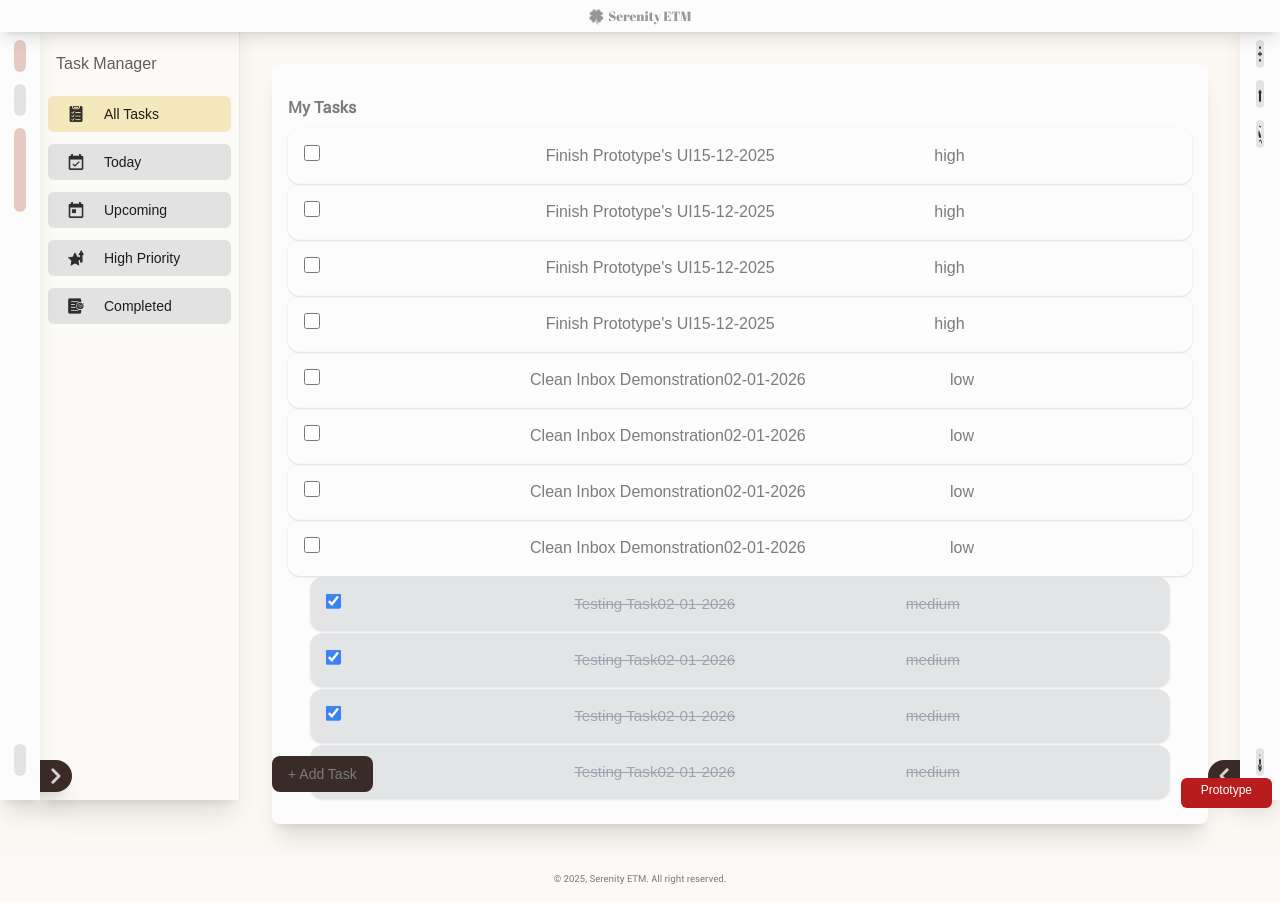
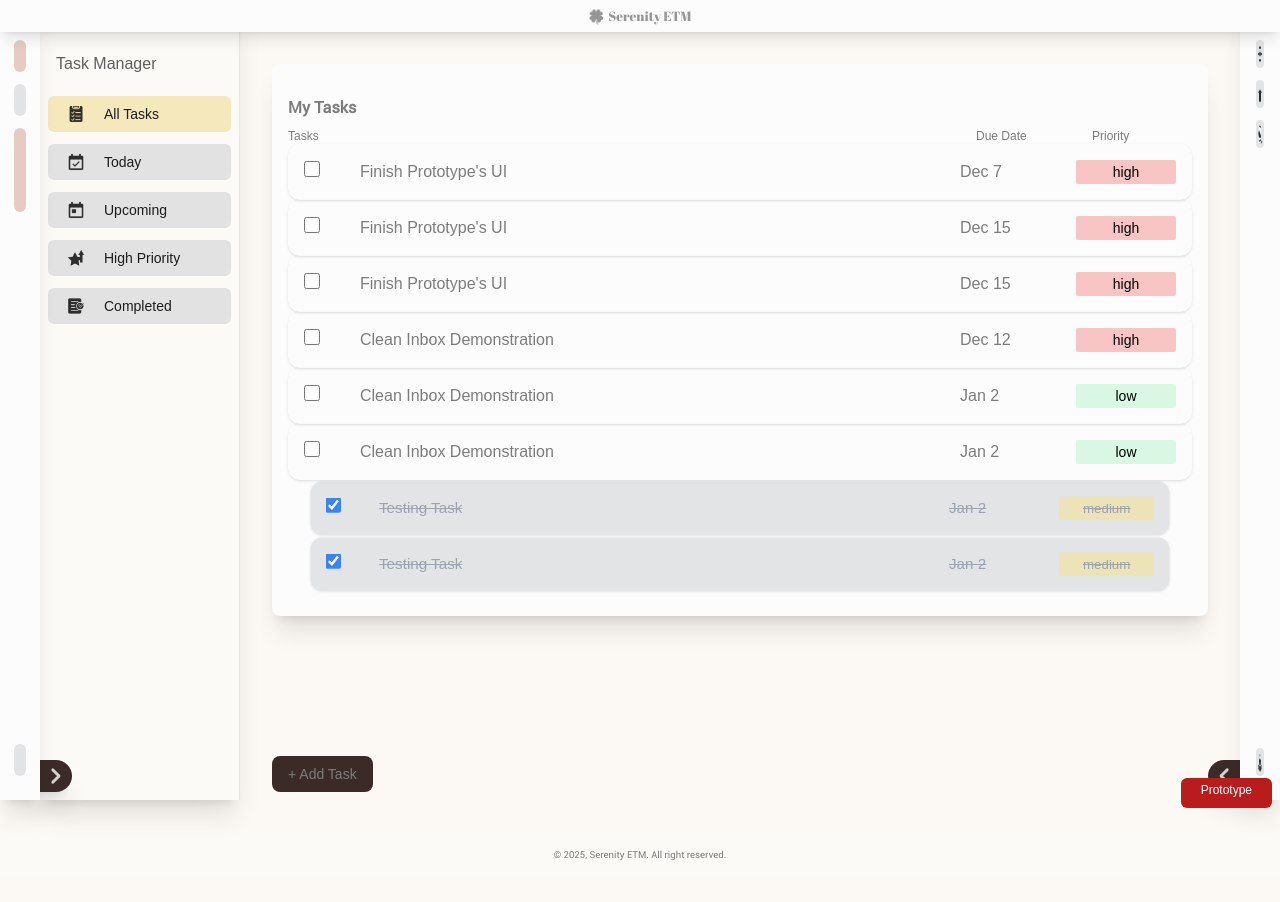
Before and after one commit to rubaisha-rn/Serenity-ETM, a Next.js app in the folder serenity-etm/: page /tasks in a window 1280 px wide. After the commit the page ends 878 px from the top, so only its background shows below. Built offline with nearby package versions, Linux system fonts and the light colour scheme.

Commit message:
Improved UI.

```diff
--- a/serenity-etm/src/app/tasks/page.js
+++ b/serenity-etm/src/app/tasks/page.js
@@ -41,8 +41,19 @@ export default function TasksPage() {
                 results = results.filter((t) => t.priority === 'high').slice(0,3);
             }
 
+            const today = new Date();
+            today.setHours(0, 0, 0, 0);
+
+            const tomorrow = new Date(today);
+            today.setDate(today.getDate() + 1);
+
             if (showTasks === 'today') {
-                results = results.filter((t) => t.due === today);
+                results = results.filter((t) => {
+                    if (!t.due) return false;
+                    const [day, month, year] = t.due.split('-');
+                    const taskDate = new Date(`${year}-${month}-${day}`);
+                    return taskDate >= today && taskDate < tomorrow;
+                });
             }
             else if (showTasks === 'completed') {
                 results = results.filter((t) => t.completed);
@@ -51,7 +62,13 @@ export default function TasksPage() {
                 results = results.filter((t) => t.priority === 'high');
             }
             else if (showTasks === 'upcoming') {
-                results = results.filter((t) => t.due >= today);
+                results = results.filter((t) => {
+                    if (!t.due) return false;
+                    const [day, month, year] = t.due.split('-');
+                    const taskDate = new Date(`${year}-${month}-${day}`);
+                    taskDate.setHours(0, 0, 0, 0);
+                    return taskDate.getTime() >= today.getTime();
+                });
             }
         }
         results.sort(sortTasks);
@@ -160,8 +177,31 @@ export default function TasksPage() {
 
                         <h1 className={`${textCClasses[theme]} font-Roboto font-bold my-2`}>My Tasks</h1>
 
+                        <div className="grid grid-cols-[40px_3fr_100px_100px] gap-4 items-center text-left">
+                            <div>
+                                <p className="text-xs">Tasks</p>
+                            </div>
+                            <div/>
+                            <div>
+                                <p className="text-xs">Due Date</p>
+                            </div>
+                            <div>
+                                <p className="text-xs">Priority</p>
+                            </div>
+                        </div>
+
                         <AnimatePresence>
-                            {sorted.map((task) => (
+                            {sorted.map((task) => {
+
+                                const formattedDate = (() => {
+                                    if (!task.due) return '';
+                                    const [day, month, year] = task.due.split('-');
+                                    if (!day || !month || !year) return '';
+                                    const monthNames = ['Jan', 'Feb', 'Mar', 'Apr', 'May', 'Jun', 'Jul', 'Aug', 'Sep', 'Oct', 'Nov', 'Dec'];
+                                    return `${monthNames[parseInt(month, 10) -1]} ${parseInt(day, 10)}`
+                                })();
+
+                                return (
                                     <motion.div
                                         key={task.id}
                                         layout
@@ -173,10 +213,11 @@ export default function TasksPage() {
                                         }}
                                         exit={{opacity: 0, y: -10}}
                                         transition={{duration: 0.3}}
-                                    className={`p-4 rounded-xl shadow flex ${task.completed ? `${completedTasksClasses[theme][stressPalette]}` : 'bg-white-200'}`}
+                                        className={`p-4 rounded-xl shadow
+                                        grid grid-cols-[40px_3fr_100px_100px] gap-4 items-center text-left ${task.completed ? `${completedTasksClasses[theme][stressPalette]}` : 'bg-white-200'}`}
                                     >
 
-                                    <div className={`flex-1`}>
+                                        <div>
                                             <input
                                                 type='checkbox'
                                                 id='accept'
@@ -185,24 +226,28 @@ export default function TasksPage() {
                                                 className='w-4 h-4 accent-blue-500'
                                             />
                                         </div>
-                                    <div className={`flex-3 text-left`}>
+                                        <div>
                                             <p className={`font-medium ${task.completed ? 'line-through text-gray-400' : ''}`}>
                                                 {task.title}
                                             </p>
                                         </div>
-                                    <div className={`flex-1`}>
+                                        <div>
                                             <p className={`font-medium ${task.completed ? 'line-through text-gray-400' : ''}`}>
-                                            {task.due}
+                                                {formattedDate}
                                             </p>
                                         </div>
-                                    <div className={`flex-1`}>
+                                        <div className={`rounded-sm text-black text-sm p-0.5 text-center
+                                            ${task.priority === 'high' ? 'bg-red-500 bg-opacity-30' : ''}
+                                            ${task.priority === 'medium' ? 'bg-yellow-300 bg-opacity-30' : ''}
+                                            ${task.priority === 'low' ? 'bg-green-300 bg-opacity-30' : ''}`}>
                                             <p className={`font-medium ${task.completed ? 'line-through text-gray-400' : ''}`}>
                                                 {task.priority}
                                             </p>
                                         </div>
 
                                     </motion.div>
-                            ))}
+                                )
+                            })}
                         </AnimatePresence>
 
                     </div>
--- a/serenity-etm/src/store/taskStore.js
+++ b/serenity-etm/src/store/taskStore.js
@@ -7,7 +7,7 @@ export const useTaskStore = create((set) => ({
             id: '1',
             title: "Finish Prototype's UI",
             created: '10-12-2025',
-            due: '15-12-2025',
+            due: '07-12-2025',
             priority: 'high',
             completed: false,
         },
@@ -38,7 +38,7 @@ export const useTaskStore = create((set) => ({
         {
             id: '5',
             title: "Clean Inbox Demonstration",
-            created: '10-12-2025',
+            created: '01-12-2025',
             due: '02-01-2026',
             priority: 'low',
             completed: false,
@@ -63,41 +63,9 @@ export const useTaskStore = create((set) => ({
             id: '8',
             title: "Clean Inbox Demonstration",
             created: '10-12-2025',
-            due: '02-01-2026',
-            priority: 'low',
-            completed: false,
-        },
-        {
-            id: '9',
-            title: "Testing Task",
-            created: '10-12-2025',
-            due: '02-01-2026',
-            priority: 'medium',
-            completed: true,
-        },
-        {
-            id: '10',
-            title: "Finish Prototype's UI",
-            created: '10-12-2025',
-            due: '15-12-2025',
+            due: '12-12-2026',
             priority: 'high',
             completed: false,
-        },
-        {
-            id: '11',
-            title: "Clean Inbox Demonstration",
-            created: '10-12-2025',
-            due: '02-01-2026',
-            priority: 'low',
-            completed: false,
-        },
-        {
-            id: '12',
-            title: "Testing Task",
-            created: '10-12-2025',
-            due: '02-01-2026',
-            priority: 'medium',
-            completed: true,
         },
     ],
 
```
Lines whose indentation alone changed are shown as unchanged.
